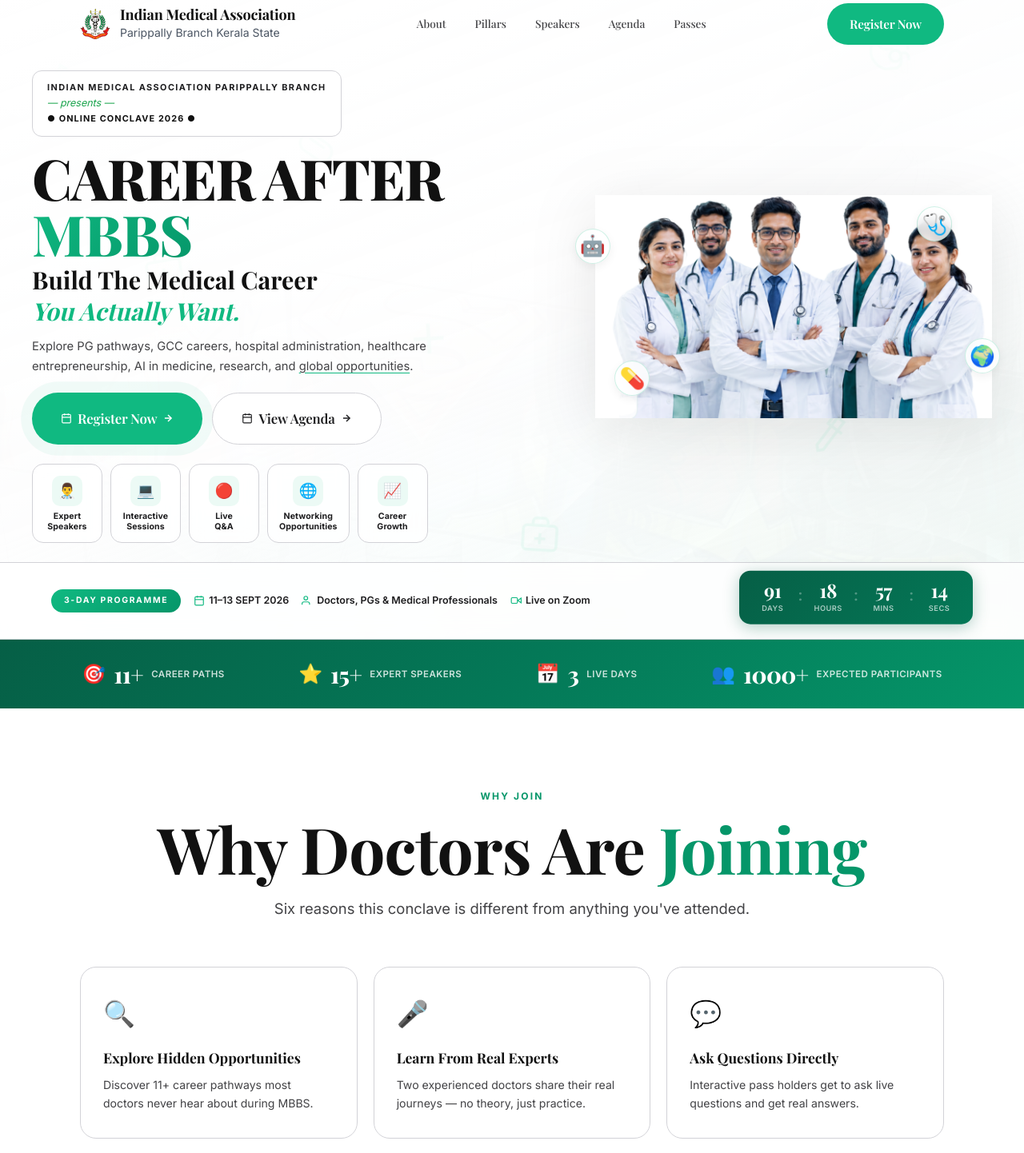
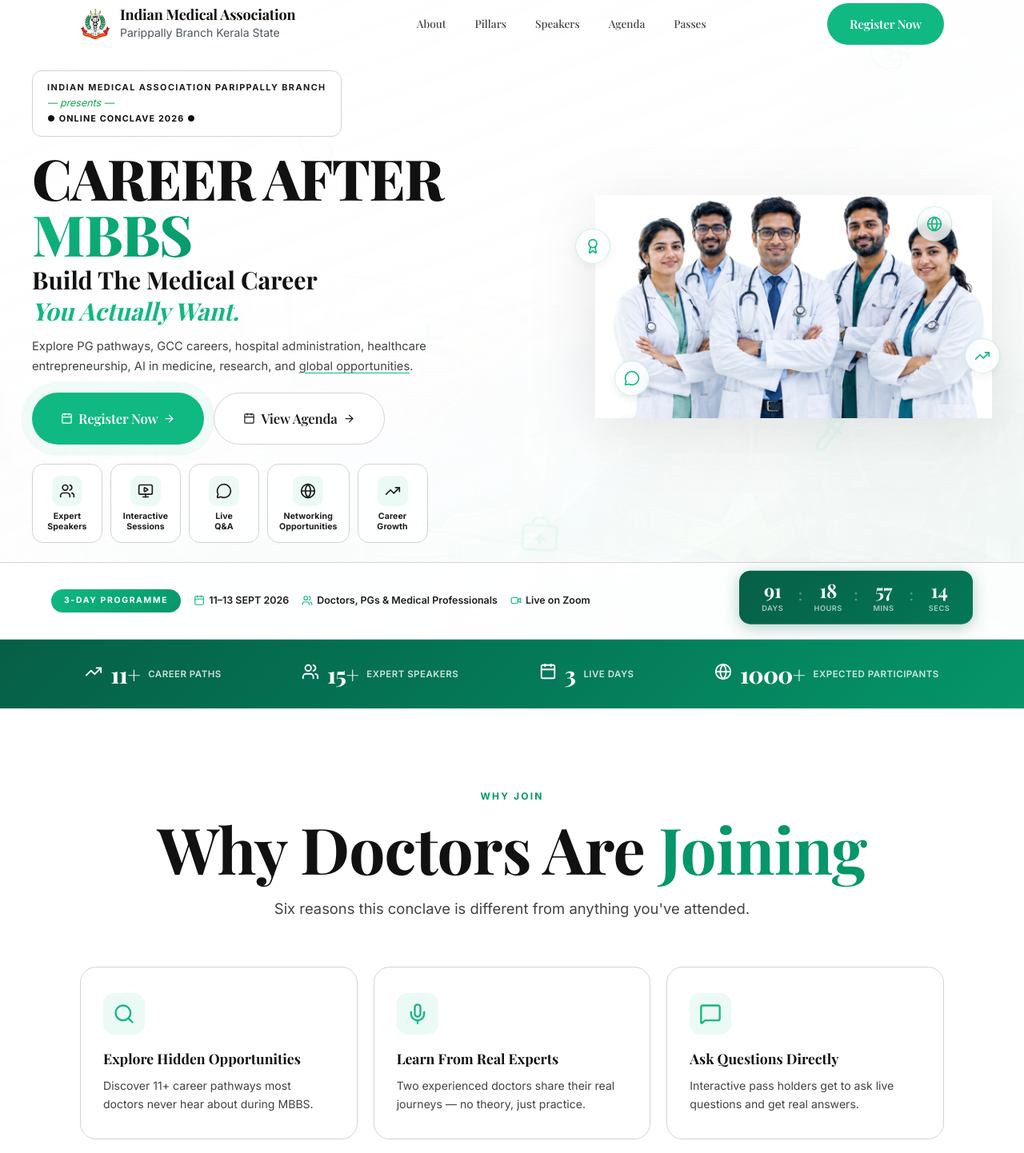
Before and after one commit to ASHxOnAIR-MEH/after-mbbs-conclave, a React (Vite) app: page / in a window 1280 px wide. Shown: the top 1442 px of the page at 80% size. Built offline with nearby package versions, Linux system fonts and the light colour scheme; a web font is replaced by a local one.

Commit message:
Refactor: Replace all inline SVGs with Lucide React icons globally

```diff
--- a/src/components/Agenda.jsx
+++ b/src/components/Agenda.jsx
@@ -1,5 +1,6 @@
 import React, { useState } from 'react';
 import './Agenda.css';
+import { ChevronDown, User, Video } from 'lucide-react';
 
 const DAYS = [
   {
@@ -128,9 +129,13 @@
                             {s.type}
                           </span>
                         </div>
-                        <svg className={`chevron ${isExpanded ? 'rotated' : ''}`} width="18" height="18" viewBox="0 0 24 24" fill="none" stroke="var(--gray-mid)" strokeWidth="2" style={{transition: 'transform 0.3s ease'}}>
-                          <polyline points="6 9 12 15 18 9"/>
-                        </svg>
+                        <ChevronDown
+                          className={`chevron ${isExpanded ? 'rotated' : ''}`}
+                          size={18}
+                          color="var(--gray-mid)"
+                          strokeWidth={2}
+                          style={{transition: 'transform 0.3s ease'}}
+                        />
                       </div>
 
                       <div className={`tl-drawer ${isExpanded ? 'open' : ''}`}>
@@ -138,10 +143,7 @@
                           {active === 0 ? (
                             <>
                               <div className="tl-speaker" style={{color: 'var(--emerald-dark)', fontWeight: 600, marginBottom: '8px'}}>
-                                <svg width="14" height="14" viewBox="0 0 24 24" fill="none" stroke="currentColor" strokeWidth="2" style={{marginRight: '6px', verticalAlign: 'middle'}}>
-                                  <path d="M20 21v-2a4 4 0 0 0-4-4H8a4 4 0 0 0-4 4v2"/>
-                                  <circle cx="12" cy="7" r="4"/>
-                                </svg>
+                                <User size={14} strokeWidth={2} style={{marginRight: '6px', verticalAlign: 'middle'}} />
                                 {s.speaker}
                               </div>
                               <ul className="tl-subtopics" style={{listStyleType: 'disc', paddingLeft: '20px', color: 'var(--gray-dark)', fontSize: '0.9rem'}}>
@@ -166,10 +168,7 @@
         </div>
 
         <div className="ag-info-bar float-2">
-          <svg width="20" height="20" viewBox="0 0 24 24" fill="none" stroke="currentColor" strokeWidth="2">
-            <polygon points="23 7 16 12 23 17 23 7"/>
-            <rect x="1" y="5" width="15" height="14" rx="2"/>
-          </svg>
+          <Video size={20} strokeWidth={2} />
           All sessions held live on <strong>&nbsp;Zoom&nbsp;</strong>. Join links are sent to
           registered attendees via email and WhatsApp before each session.
         </div>
--- a/src/components/FAQ.jsx
+++ b/src/components/FAQ.jsx
@@ -1,5 +1,6 @@
 import React, { useState } from 'react';
 import './FAQ.css';
+import { ChevronDown } from 'lucide-react';
 
 const faqs = [
   {
@@ -34,9 +35,11 @@
     <div className={`faq-item ${open ? 'faq-open' : ''}`} onClick={() => setOpen(!open)}>
       <div className="faq-question">
         <span>{q}</span>
-        <svg className={`faq-chevron ${open ? 'faq-chevron-open' : ''}`} width="20" height="20" viewBox="0 0 24 24" fill="none" stroke="currentColor" strokeWidth="2">
-          <polyline points="6 9 12 15 18 9"/>
-        </svg>
+        <ChevronDown
+          className={`faq-chevron ${open ? 'faq-chevron-open' : ''}`}
+          size={20}
+          strokeWidth={2}
+        />
       </div>
       <div className={`faq-answer ${open ? 'faq-answer-open' : ''}`}>
         <p>{a}</p>
--- a/src/components/Hero.jsx
+++ b/src/components/Hero.jsx
@@ -2,21 +2,17 @@
 import './Hero.css';
 import Countdown from './Countdown';
 import Button from './Button';
-
-/* ── Inline SVG Icons ── */
-const IconArrow = () => (
-  <svg width="14" height="14" viewBox="0 0 24 24" fill="none" stroke="currentColor" strokeWidth="2.5"><line x1="5" y1="12" x2="19" y2="12"/><polyline points="12 5 19 12 12 19"/></svg>
-);
-const IconCal = () => (
-  <svg width="14" height="14" viewBox="0 0 24 24" fill="none" stroke="currentColor" strokeWidth="2"><rect x="3" y="4" width="18" height="18" rx="2"/><line x1="16" y1="2" x2="16" y2="6"/><line x1="8" y1="2" x2="8" y2="6"/><line x1="3" y1="10" x2="21" y2="10"/></svg>
-);
+import {
+  Users, MonitorPlay, MessageCircle, Globe, TrendingUp,
+  Calendar, ArrowRight, Video, Award
+} from 'lucide-react';
 
 const features = [
-  { emoji: '👨‍⚕️', label: 'Expert\nSpeakers' },
-  { emoji: '💻', label: 'Interactive\nSessions' },
-  { emoji: '🔴', label: 'Live\nQ&A' },
-  { emoji: '🌐', label: 'Networking\nOpportunities' },
-  { emoji: '📈', label: 'Career\nGrowth' },
+  { Icon: Users, label: 'Expert\nSpeakers' },
+  { Icon: MonitorPlay, label: 'Interactive\nSessions' },
+  { Icon: MessageCircle, label: 'Live\nQ&A' },
+  { Icon: Globe, label: 'Networking\nOpportunities' },
+  { Icon: TrendingUp, label: 'Career\nGrowth' },
 ];
 
 export default function Hero() {
@@ -30,14 +26,12 @@
       <div className="hero-main container">
         {/* ─── LEFT ─── */}
         <div className="hero-left">
-          {/* Presents badge */}
           <div className="hero-presents">
             <span className="hero-presents-org">INDIAN MEDICAL ASSOCIATION PARIPPALLY BRANCH</span>
             <span className="hero-presents-mid">— presents —</span>
             <span className="hero-presents-event">● ONLINE CONCLAVE 2026 ●</span>
           </div>
 
-          {/* Title */}
           <h1 className="hero-title">
             CAREER AFTER <span className="hero-accent">MBBS</span>
           </h1>
@@ -46,29 +40,26 @@
             <em>You Actually Want.</em>
           </h2>
 
-          {/* Desc */}
           <p className="hero-desc">
             Explore PG pathways, GCC careers, hospital administration,
             healthcare entrepreneurship, AI in medicine, research,
             and <u>global opportunities</u>.
           </p>
 
-          {/* CTA */}
           <div className="hero-cta-row">
             <Button href="#pricing" variant="primary" className="btn-lg">
-              <IconCal /> Register Now <IconArrow />
+              <Calendar size={15} /> Register Now <ArrowRight size={15} />
             </Button>
             <Button href="#agenda" variant="secondary" className="btn-lg hero-outline-btn">
-              <IconCal /> View Agenda <IconArrow />
+              <Calendar size={15} /> View Agenda <ArrowRight size={15} />
             </Button>
           </div>
 
-          {/* Feature icons */}
           <div className="hero-features">
-            {features.map(f => (
-              <div key={f.label} className="hero-feat">
-                <div className="hero-feat-icon">{f.emoji}</div>
-                <span className="hero-feat-label">{f.label}</span>
+            {features.map(({ Icon, label }) => (
+              <div key={label} className="hero-feat">
+                <div className="hero-feat-icon"><Icon size={20} strokeWidth={2} /></div>
+                <span className="hero-feat-label">{label}</span>
               </div>
             ))}
           </div>
@@ -78,11 +69,10 @@
         <div className="hero-right">
           <div className="hero-img-wrap">
             <img src="/images/hero-doctors.png" alt="Doctors" className="hero-img" />
-            {/* Floating decorative icons */}
-            <div className="hero-float hero-float-1">🩺</div>
-            <div className="hero-float hero-float-2">🤖</div>
-            <div className="hero-float hero-float-3">🌍</div>
-            <div className="hero-float hero-float-4">💊</div>
+            <div className="hero-float hero-float-1"><Globe size={20} color="#10b981" /></div>
+            <div className="hero-float hero-float-2"><Award size={20} color="#10b981" /></div>
+            <div className="hero-float hero-float-3"><TrendingUp size={20} color="#10b981" /></div>
+            <div className="hero-float hero-float-4"><MessageCircle size={20} color="#10b981" /></div>
           </div>
         </div>
       </div>
@@ -93,15 +83,9 @@
           <div className="hero-prog-left">
             <div className="hero-prog-label">3-DAY PROGRAMME</div>
             <div className="hero-prog-meta">
-              <div className="hero-prog-chip"><IconCal /> <span>11–13 SEPT 2026</span></div>
-              <div className="hero-prog-chip">
-                <svg width="14" height="14" viewBox="0 0 24 24" fill="none" stroke="currentColor" strokeWidth="2"><path d="M17 21v-2a4 4 0 0 0-4-4H5a4 4 0 0 0-4 4v2"/><circle cx="9" cy="7" r="4"/></svg>
-                <span>Doctors, PGs & Medical Professionals</span>
-              </div>
-              <div className="hero-prog-chip">
-                <svg width="14" height="14" viewBox="0 0 24 24" fill="none" stroke="currentColor" strokeWidth="2"><rect x="2" y="6" width="13" height="12" rx="2"/><polygon points="23 7 16 12 23 17 23 7"/></svg>
-                <span>Live on Zoom</span>
-              </div>
+              <div className="hero-prog-chip"><Calendar size={14} /> <span>11–13 SEPT 2026</span></div>
+              <div className="hero-prog-chip"><Users size={14} /> <span>Doctors, PGs & Medical Professionals</span></div>
+              <div className="hero-prog-chip"><Video size={14} /> <span>Live on Zoom</span></div>
             </div>
           </div>
           <div className="hero-prog-countdown">
@@ -114,10 +98,10 @@
       <div className="hero-stats">
         <div className="hero-stats-inner container">
           {[
-            { icon: '🎯', val: '11+', label: 'Career Paths' },
-            { icon: '⭐', val: '15+', label: 'Expert Speakers' },
-            { icon: '📅', val: '3',   label: 'Live Days' },
-            { icon: '👥', val: '1000+', label: 'Expected Participants' },
+            { icon: <TrendingUp size={22} />, val: '11+', label: 'Career Paths' },
+            { icon: <Users size={22} />, val: '15+', label: 'Expert Speakers' },
+            { icon: <Calendar size={22} />, val: '3', label: 'Live Days' },
+            { icon: <Globe size={22} />, val: '1000+', label: 'Expected Participants' },
           ].map(s => (
             <div key={s.label} className="hero-stat-item">
               <span className="hero-stat-emoji">{s.icon}</span>
--- a/src/components/Pillars.jsx
+++ b/src/components/Pillars.jsx
@@ -1,17 +1,22 @@
 import React, { useState } from 'react';
 import './Pillars.css';
+import {
+  Stethoscope, GraduationCap, Globe, Building2, Brain,
+  Rocket, Microscope, Heart, ChevronDown, Check,
+  MessageCircle, Users, Lightbulb
+} from 'lucide-react';
 
 const careers = [
-  { label: 'Clinical Practice' },
-  { label: 'MD / MS' },
-  { label: 'DNB' },
-  { label: 'GCC Careers' },
-  { label: 'Europe' },
-  { label: 'USA' },
-  { label: 'Hospital Admin' },
-  { label: 'Healthcare Entrepreneurship' },
-  { label: 'Medical Research' },
-  { label: 'Finding Your Passion' },
+  { label: 'Clinical Practice', Icon: Stethoscope },
+  { label: 'MD / MS', Icon: GraduationCap },
+  { label: 'DNB', Icon: GraduationCap },
+  { label: 'GCC Careers', Icon: Globe },
+  { label: 'Europe', Icon: Globe },
+  { label: 'USA', Icon: Globe },
+  { label: 'Hospital Admin', Icon: Building2 },
+  { label: 'Healthcare Entrepreneurship', Icon: Rocket },
+  { label: 'Medical Research', Icon: Microscope },
+  { label: 'Finding Your Passion', Icon: Heart },
 ];
 
 export default function Pillars() {
@@ -39,7 +44,7 @@
           </p>
           <div className="flag-chips">
             {['India', 'GCC', 'UK', 'Germany', 'USA', '& more'].map(f => (
-              <span key={f} className="flag-chip" dangerouslySetInnerHTML={{ __html: f }} />
+              <span key={f} className="flag-chip">{f}</span>
             ))}
           </div>
         </div>
@@ -69,13 +74,9 @@
                   className={`career-chip ${activePath === i ? 'active' : ''}`}
                   onClick={() => setActivePath(activePath === i ? null : i)}
                 >
-                  <svg width="16" height="16" viewBox="0 0 24 24" fill="none" stroke="currentColor" strokeWidth="2.5">
-                    <polyline points="20 6 9 17 4 12" />
-                  </svg>
+                  <c.Icon size={16} strokeWidth={2} />
                   <span>{c.label}</span>
-                  <svg className={`chevron ${activePath === i ? 'rotated' : ''}`} width="16" height="16" viewBox="0 0 24 24" fill="none" stroke="currentColor" strokeWidth="2">
-                    <polyline points="6 9 12 15 18 9"/>
-                  </svg>
+                  <ChevronDown size={16} className={`chevron ${activePath === i ? 'rotated' : ''}`} />
                 </button>
                 <div className={`career-drawer ${activePath === i ? 'open' : ''}`}>
                   <div className="career-drawer-inner">
@@ -108,17 +109,13 @@
           </p>
           <div className="qa-grid">
             {[
-              { text: 'Real-time questions' },
-              { text: 'Direct expert access' },
-              { text: 'Networking' },
+              { text: 'Real-time questions', Icon: MessageCircle },
+              { text: 'Direct expert access', Icon: Users },
+              { text: 'Networking', Icon: Lightbulb },
             ].map(f => (
               <div key={f.text} className="qa-item">
                 <div className="qa-item-icon">
-                  <svg width="28" height="28" viewBox="0 0 24 24" fill="none" stroke="var(--emerald)" strokeWidth="1.5">
-                    <circle cx="12" cy="12" r="10" />
-                    <line x1="12" y1="8" x2="12" y2="12" />
-                    <line x1="12" y1="16" x2="12.01" y2="16" />
-                  </svg>
+                  <f.Icon size={28} strokeWidth={1.5} color="var(--emerald)" />
                 </div>
                 <div className="qa-item-text">{f.text}</div>
               </div>
--- a/src/components/Pricing.jsx
+++ b/src/components/Pricing.jsx
@@ -1,11 +1,10 @@
 import React from 'react';
 import './Pricing.css';
 import Button from './Button';
+import { Check } from 'lucide-react';
 
 const CheckIcon = () => (
-  <svg width="12" height="12" viewBox="0 0 24 24" fill="none" stroke="currentColor" strokeWidth="3">
-    <polyline points="20 6 9 17 4 12"/>
-  </svg>
+  <Check size={16} strokeWidth={3} />
 );
 
 const VIEWER_FEATS = [
--- a/src/components/RegistrationCTA.jsx
+++ b/src/components/RegistrationCTA.jsx
@@ -1,6 +1,7 @@
 import React from 'react';
 import './RegistrationCTA.css';
 import Button from './Button';
+import { ArrowRight, ShieldCheck } from 'lucide-react';
 
 export default function RegistrationCTA() {
   return (
@@ -14,12 +15,10 @@
           </p>
           <Button href="#pricing" variant="primary" className="btn-lg">
             Reserve Your Seat
-            <svg width="16" height="16" viewBox="0 0 24 24" fill="none" stroke="currentColor" strokeWidth="2.5">
-              <line x1="5" y1="12" x2="19" y2="12"/><polyline points="12 5 19 12 12 19"/>
-            </svg>
+            <ArrowRight size={16} strokeWidth={2.5} />
           </Button>
           <p className="reg-cta-trust">
-            <svg width="14" height="14" viewBox="0 0 24 24" fill="none" stroke="currentColor" strokeWidth="2"><path d="M12 22s8-4 8-10V5l-8-3-8 3v7c0 6 8 10 8 10z"/></svg>
+            <ShieldCheck size={14} strokeWidth={2} />
             Secure Payment &middot; Instant Confirmation
           </p>
         </div>
--- a/src/components/Speakers.jsx
+++ b/src/components/Speakers.jsx
@@ -1,12 +1,6 @@
 import React from 'react';
 import './Speakers.css';
-
-const IconUser = ({ size = 48 }) => (
-  <svg width={size} height={size} viewBox="0 0 24 24" fill="none" stroke="#10b981" strokeWidth="1.5">
-    <path d="M20 21v-2a4 4 0 0 0-4-4H8a4 4 0 0 0-4 4v2"/>
-    <circle cx="12" cy="7" r="4"/>
-  </svg>
-);
+import { User, Info } from 'lucide-react';
 
 const speakers = [
   {
@@ -40,7 +34,7 @@
             <div key={s.id} className="spk-featured-card">
               <div className="spk-featured-photo">
                 <div className="spk-featured-avatar">
-                  <IconUser size={56} />
+                  <User size={56} color="#10b981" strokeWidth={1.5} />
                 </div>
                 <div className="spk-featured-badge">{s.experience}</div>
               </div>
@@ -55,7 +49,7 @@
         </div>
 
         <p className="speakers-note">
-          <svg width="14" height="14" viewBox="0 0 24 24" fill="none" stroke="#10b981" strokeWidth="2"><circle cx="12" cy="12" r="10"/><line x1="12" y1="16" x2="12" y2="12"/><line x1="12" y1="8" x2="12.01" y2="8"/></svg>
+          <Info size={14} color="#10b981" strokeWidth={2} />
           Speaker names and photos will be announced soon. Stay tuned!
         </p>
       </div>
--- a/src/components/WhyAttend.css
+++ b/src/components/WhyAttend.css
@@ -23,8 +23,17 @@
 }
 
 .why-icon {
-  font-size: 2rem;
+  width: 52px; height: 52px;
+  border-radius: 14px;
+  background: rgba(16,185,129,0.08);
+  display: flex; align-items: center; justify-content: center;
+  color: #10b981;
   margin-bottom: 16px;
+  transition: background 0.25s, transform 0.25s;
+}
+.why-card:hover .why-icon {
+  background: rgba(16,185,129,0.15);
+  transform: scale(1.05);
 }
 .why-title {
   font-family: 'Playfair Display', Georgia, serif;
--- a/src/components/WhyAttend.jsx
+++ b/src/components/WhyAttend.jsx
@@ -1,34 +1,37 @@
 import React from 'react';
 import './WhyAttend.css';
+import {
+  Search, Mic, MessageSquare, Handshake, Compass, ScrollText
+} from 'lucide-react';
 
 const reasons = [
   {
-    icon: '🔍',
+    Icon: Search,
     title: 'Explore Hidden Opportunities',
     desc: 'Discover 11+ career pathways most doctors never hear about during MBBS.',
   },
   {
-    icon: '🎤',
+    Icon: Mic,
     title: 'Learn From Real Experts',
     desc: 'Two experienced doctors share their real journeys — no theory, just practice.',
   },
   {
-    icon: '💬',
+    Icon: MessageSquare,
     title: 'Ask Questions Directly',
     desc: 'Interactive pass holders get to ask live questions and get real answers.',
   },
   {
-    icon: '🤝',
+    Icon: Handshake,
     title: 'Build Your Network',
     desc: 'Connect with peers, mentors, and professionals shaping healthcare\'s future.',
   },
   {
-    icon: '🧭',
+    Icon: Compass,
     title: 'Gain Career Clarity',
     desc: 'Walk away with a clear roadmap — not just inspiration, but actionable steps.',
   },
   {
-    icon: '📜',
+    Icon: ScrollText,
     title: 'Receive Your Certificate',
     desc: 'All participants receive an official certificate of participation from IMA.',
   },
@@ -43,11 +46,11 @@
         <p className="sub">Six reasons this conclave is different from anything you've attended.</p>
 
         <div className="why-grid">
-          {reasons.map(r => (
-            <div key={r.title} className="why-card">
-              <div className="why-icon">{r.icon}</div>
-              <h3 className="why-title">{r.title}</h3>
-              <p className="why-desc">{r.desc}</p>
+          {reasons.map(({ Icon, title, desc }) => (
+            <div key={title} className="why-card">
+              <div className="why-icon"><Icon size={28} strokeWidth={2} /></div>
+              <h3 className="why-title">{title}</h3>
+              <p className="why-desc">{desc}</p>
             </div>
           ))}
         </div>
```
Also changed, not shown: src/components/Footer.jsx (+11 -19 lines).
